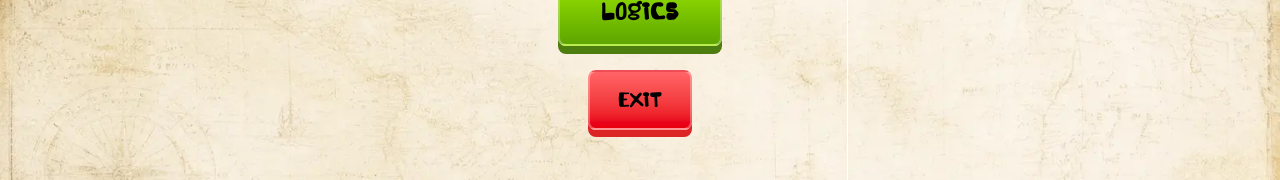
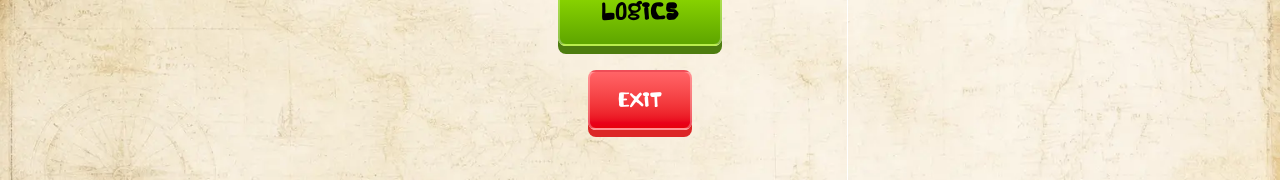
Before and after one commit to OstrovskyIv/training_functions_of_websites, a Vue app in the folder training/: page / in a window 1280 px wide. Shown: the part 480-660 px from the top of the page. Built offline with nearby package versions, Linux system fonts and the light colour scheme; the HTML template or start-up script is replaced by a standard one.

Commit message:
перепроверил и убрал назад

```diff
--- a/training/src/components/Buttons/ButtonsExit.vue
+++ b/training/src/components/Buttons/ButtonsExit.vue
@@ -13,7 +13,7 @@
       tracking-wider font-bold font-angellin
       bg-gradient-to-b from-red-400 to-red-600
       rounded-lg
-      text-whitee
+      text-white
       border-2 border-white/30
       hover:border-white/50
       hover:from-red-500 hover:to-red-700
```
